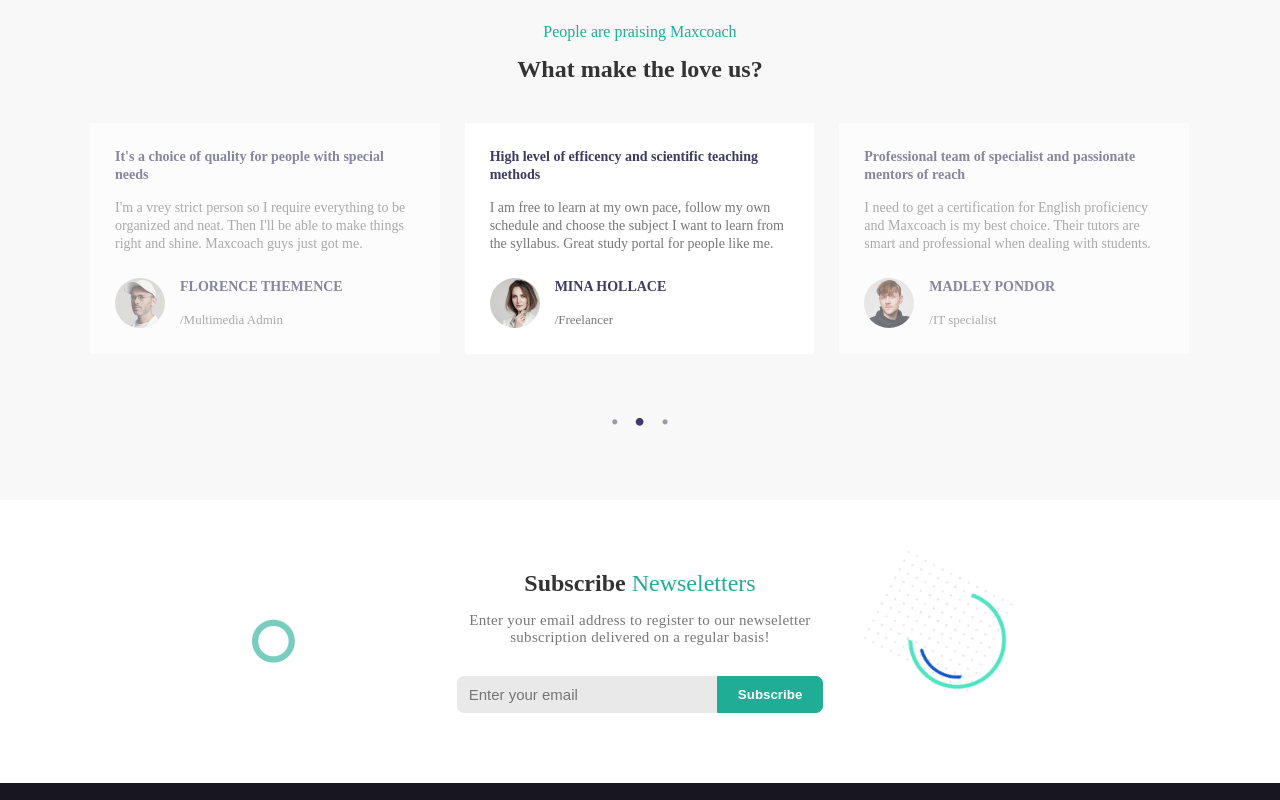
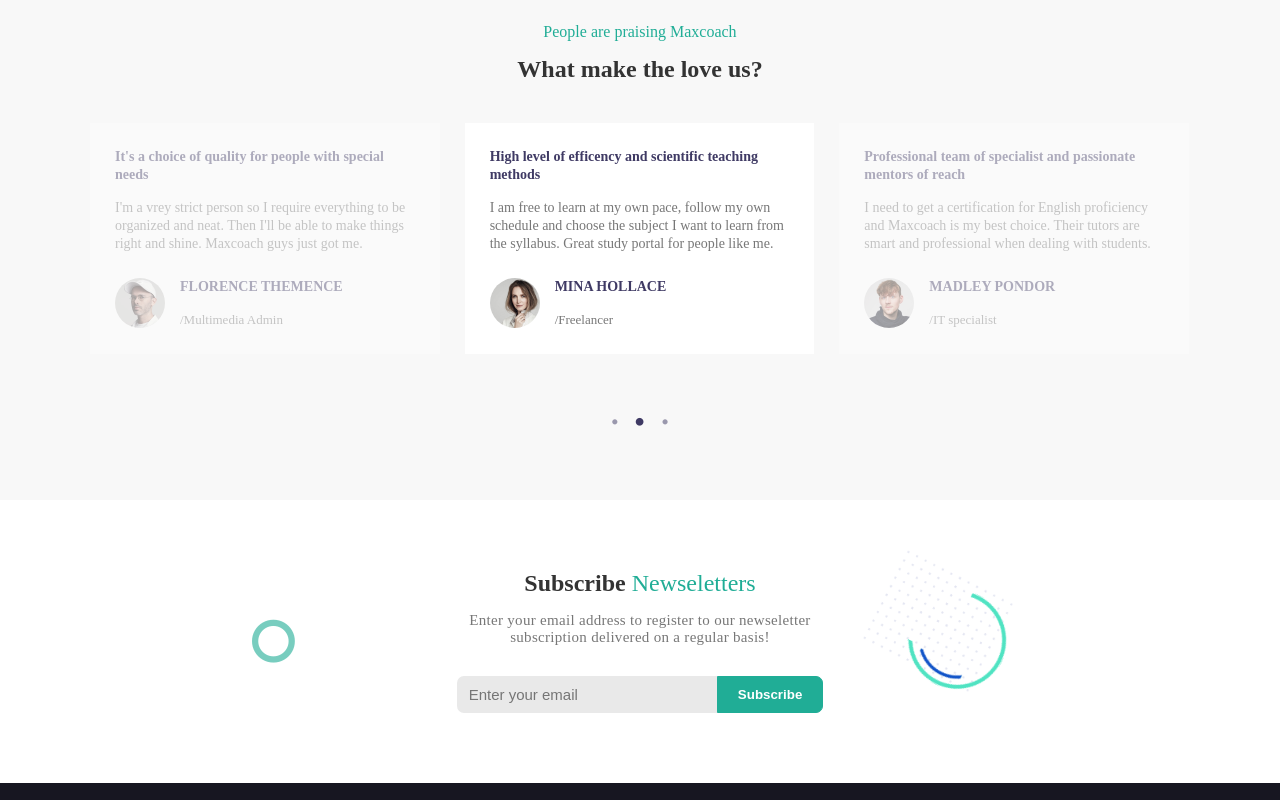
Before and after one commit to LeonardoCeccarelli/proj-html-vuejs, a Vue app: page / in a window 1280 px wide. Shown: the part 3540-4340 px from the top of the page. Built offline with nearby package versions, Linux system fonts and the light colour scheme.

Commit message:
change opacity in reviewmain on card

```diff
--- a/src/style/review_main.scss
+++ b/src/style/review_main.scss
@@ -22,7 +22,7 @@
                 width: calc(100% / 3 - 17px);
                 font-size: 14px;
                 line-height: 18px;
-                opacity: .6;
+                opacity: .4;
                 transition: all .2s linear;
 
                 p.title_review {
```
